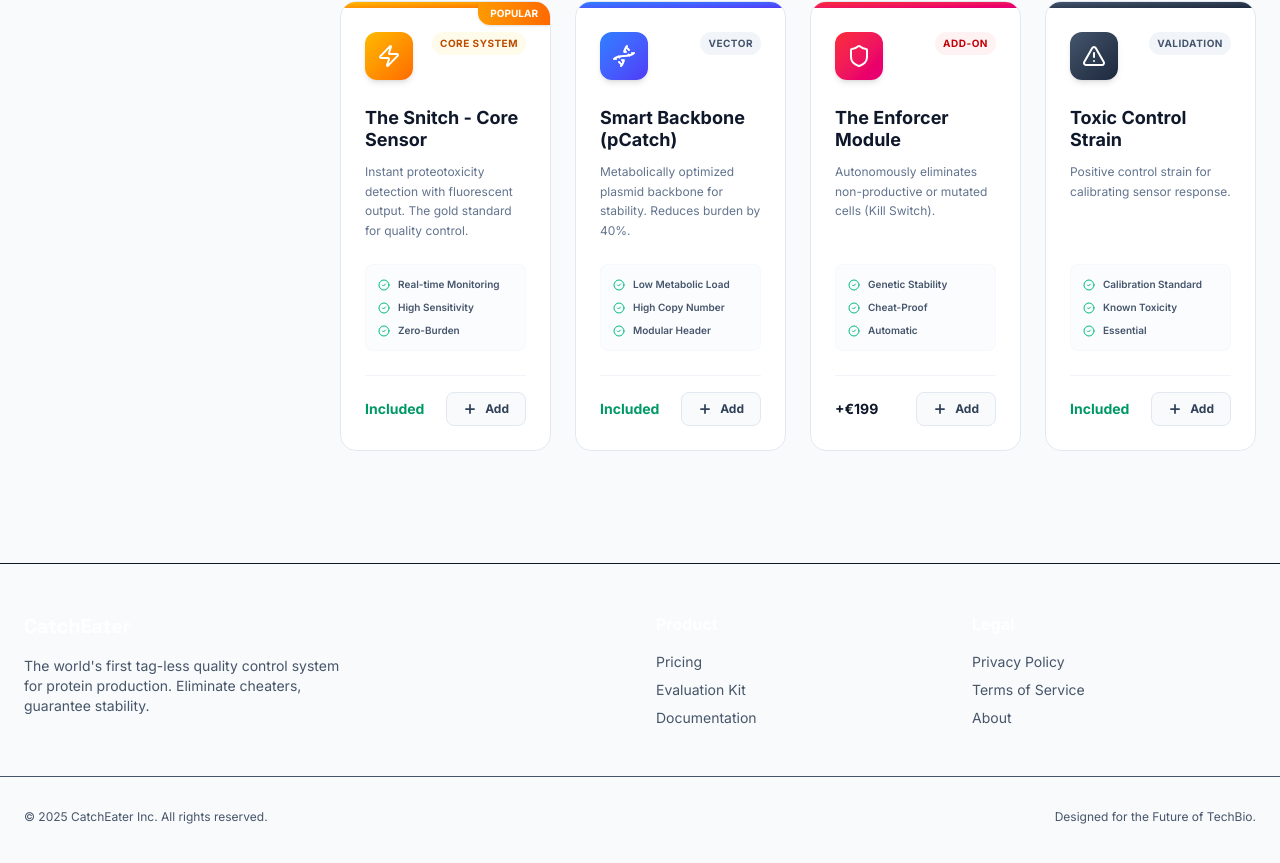
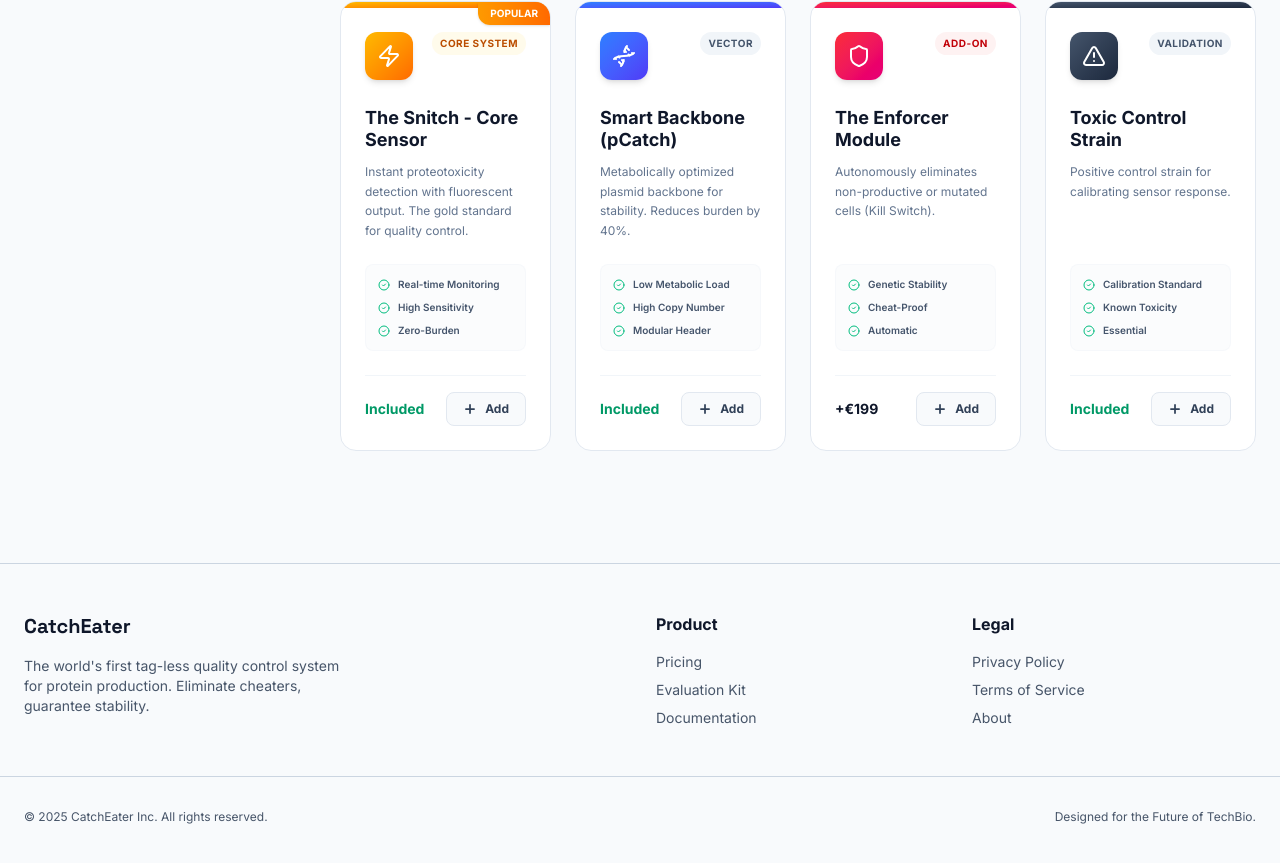
Before and after one commit to QuercusCode/Catcheaterweb, a Next.js app: page / in a window 1280 px wide. Shown: the part 4495-5358 px from the top of the page. Built offline with nearby package versions, Linux system fonts and the light colour scheme.

Commit message:
Fix invisible footer text (text-white -> text-foreground)

```diff
--- a/src/components/Footer.tsx
+++ b/src/components/Footer.tsx
@@ -1,9 +1,9 @@
 export default function Footer() {
     return (
-        <footer className="w-full py-12 border-t border-glass-border mt-20 relative bg-background">
+        <footer className="w-full py-12 border-t border-border mt-20 relative bg-slate-50">
             <div className="max-w-7xl mx-auto px-6 grid grid-cols-1 md:grid-cols-4 gap-8">
                 <div className="col-span-1 md:col-span-2">
-                    <h3 className="text-xl font-display font-bold text-white mb-4">CatchEater</h3>
+                    <h3 className="text-xl font-display font-bold text-foreground mb-4">CatchEater</h3>
                     <p className="text-sm text-muted-foreground max-w-xs">
                         The world&apos;s first tag-less quality control system for protein production.
                         Eliminate cheaters, guarantee stability.
@@ -11,7 +11,7 @@ export default function Footer() {
                 </div>
 
                 <div>
-                    <h4 className="font-bold text-white mb-4">Product</h4>
+                    <h4 className="font-bold text-foreground mb-4">Product</h4>
                     <ul className="space-y-2 text-sm text-muted-foreground">
                         <li><a href="/pricing" className="hover:text-primary transition-colors">Pricing</a></li>
                         <li><a href="/#products" className="hover:text-primary transition-colors">Evaluation Kit</a></li>
@@ -20,7 +20,7 @@ export default function Footer() {
                 </div>
 
                 <div>
-                    <h4 className="font-bold text-white mb-4">Legal</h4>
+                    <h4 className="font-bold text-foreground mb-4">Legal</h4>
                     <ul className="space-y-2 text-sm text-muted-foreground">
                         <li><a href="/legal/privacy" className="hover:text-primary transition-colors">Privacy Policy</a></li>
                         <li><a href="/legal/terms" className="hover:text-primary transition-colors">Terms of Service</a></li>
@@ -28,7 +28,7 @@ export default function Footer() {
                     </ul>
                 </div>
             </div>
-            <div className="max-w-7xl mx-auto px-6 mt-12 pt-8 border-t border-glass-border flex flex-col md:flex-row justify-between items-center text-xs text-muted-foreground">
+            <div className="max-w-7xl mx-auto px-6 mt-12 pt-8 border-t border-border flex flex-col md:flex-row justify-between items-center text-xs text-muted-foreground">
                 <p>&copy; 2025 CatchEater Inc. All rights reserved.</p>
                 <p>Designed for the Future of TechBio.</p>
             </div>
```
